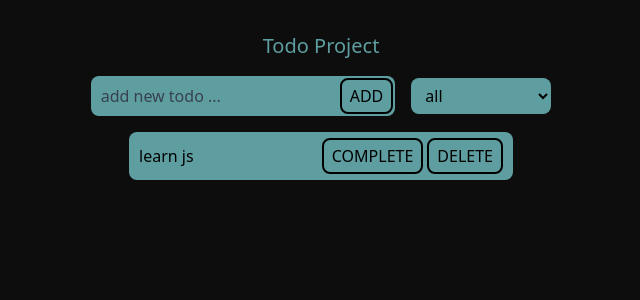
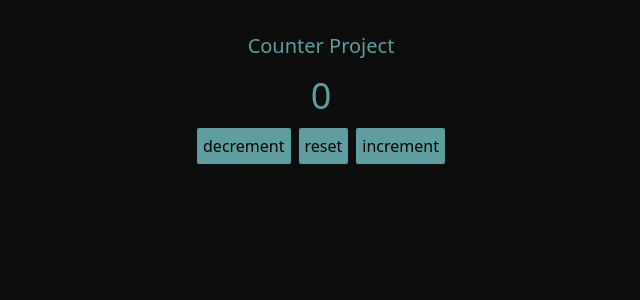
Before and after one commit to Yasharmohamadi/react-redux, a React (Create React App) app: page / in a window 1280 px wide. Shown: the top 300 px of the page, without its empty margins (319-959 px from the left). Built offline with nearby package versions, Linux system fonts and the light colour scheme.

Commit message:
add redux to project and add logic

```diff
--- a/package.json
+++ b/package.json
@@ -9,6 +9,7 @@
     "react": "^18.3.1",
     "react-dom": "^18.3.1",
     "react-scripts": "5.0.1",
+    "redux": "^5.0.1",
     "tailwind": "^4.0.0",
     "web-vitals": "^2.1.4"
   },
--- a/src/App.js
+++ b/src/App.js
@@ -1,34 +1,20 @@
-import React from "react";
+import React, { useState } from "react";
 
-export default function App() {
+export default function App({counter , onIncrement, onDecrement, onReset}) {
 	return (
 		<div class="container m-auto flex flex-col items-center justify-center">
-			<h2 class="text-xl mt-8 mb-4 text-[#5f9ea0]">Todo Project</h2>
-			<div class="flex items-center justify-center flex-row gap-4">
-				<div class="bg-[#5f9ea0] overflow-hidden rounded-lg p-0.5">
-					<input
-						class="bg-[#5f9ea0] text-black placeholder:text-gray-700 px-2 py-1 border-none outline-none"
-						placeholder="add new todo ..."
-					/>
-					<button class="rounded-lg px-2 py-1 hover:bg-black hover:text-[#5f9ea0] border-black border-2">
-						ADD
-					</button>
-				</div>
-				<select class="bg-[#5f9ea0] px-2.5 py-1.5 rounded-lg border-none outline-none cursor-pointer">
-					<option value="all">all</option>
-					<option value="completed">completed</option>
-					<option value="uncompleted">uncompleted</option>
-				</select>
-			</div>
-			<div class="flex flex-col items-center justify-center mt-4 w-96 gap-2">
-				<div class="flex items-center justify-between bg-[#5f9ea0] w-full rounded-lg px-2.5 py-1.5">
-					<span class="">learn js</span>
-					<div class="flex gap-1">
-						<button class="rounded-lg px-2 py-1 hover:bg-black hover:text-[#5f9ea0] border-black border-2">COMPLETE</button>
-						<button class="rounded-lg px-2 py-1 hover:bg-black hover:text-[#5f9ea0] border-black border-2">DELETE</button>
-					</div>
-				</div>
-
+			<h2 class="text-xl mt-8 mb-4 text-[#5f9ea0]">Counter Project</h2>
+			<div class="">
+				<h1 class="text-4xl mb-2 text-[#5f9ea0] text-center">{counter}</h1>
+				<button class="btn" id="decrement" onClick={onDecrement}>
+					decrement
+				</button>
+				<button class="btn" id="reset" onClick={onReset} >
+					reset
+				</button>
+				<button class="btn" id="increment" onClick={onIncrement}>
+					increment
+				</button>
 			</div>
 		</div>
 	);
--- /dev/null
+++ b/src/Redux/actionCreators.js
@@ -0,0 +1,11 @@
+import { counterDecrement, counterIncrement, counterReset } from "./actionType";
+
+export const incrementActionCreator = () => {
+	return { type: counterIncrement };
+};
+export const decrementActionCreator = () => {
+	return { type: counterDecrement };
+};
+export const resetActionCreator = () => {
+	return { type: counterReset };
+};
--- /dev/null
+++ b/src/Redux/actionType.js
@@ -0,0 +1,3 @@
+export const counterIncrement = 'INCREMENT'
+export const counterDecrement = 'DECREMENT'
+export const counterReset = 'RESET'
--- /dev/null
+++ b/src/Redux/reducer.js
@@ -0,0 +1,19 @@
+import { counterDecrement, counterIncrement, counterReset } from "./actionType"
+
+export const reducer = (state = 0, action) => {
+    switch(action.type) {
+        case counterIncrement: {
+            return state + 1
+        }
+        case counterReset: {
+            return 0
+        }
+        case counterDecrement: {
+            return state - 1
+        }
+        default : {
+            return state
+        }
+    }
+
+}
--- /dev/null
+++ b/src/Redux/store.js
@@ -0,0 +1,4 @@
+import { legacy_createStore } from "redux";
+import { reducer } from "./reducer";
+
+export const store = legacy_createStore(reducer)
--- a/src/index.css
+++ b/src/index.css
@@ -11,4 +11,8 @@
     body {
         background: #0d0d0d;
     }
+
+    .btn {
+        @apply bg-[#5f9ea0] border-2 border-[#5f9ea0] rounded-sm p-1 m-1 cursor-pointer hover:bg-[#0d0d0d] hover:text-[#5f9ea0]
+    }
 }
--- a/src/index.js
+++ b/src/index.js
@@ -1,11 +1,29 @@
-import React from 'react';
-import ReactDOM from 'react-dom/client';
-import App from './App';
-import './index.css'
+import React from "react";
+import ReactDOM from "react-dom/client";
+import App from "./App";
+import "./index.css";
 
-const root = ReactDOM.createRoot(document.getElementById('root'));
-root.render(
-  <React.StrictMode>
-    <App />
-  </React.StrictMode>
-);
+import { store } from "./Redux/store";
+import {
+	incrementActionCreator,
+	decrementActionCreator,
+  resetActionCreator
+} from "./Redux/actionCreators";
+
+const root = ReactDOM.createRoot(document.getElementById("root"));
+const render = () =>
+	root.render(
+		<React.StrictMode>
+			<App
+				counter={store.getState()}
+				onReset={() => store.dispatch(resetActionCreator())}
+				onIncrement={() => store.dispatch(incrementActionCreator())}
+				onDecrement={() => store.dispatch(decrementActionCreator())}
+			/>
+		</React.StrictMode>
+	);
+
+render();
+
+const unsubscribe = store.subscribe(render);
+// unsubscribe() // stop subscribing
```
Also changed, not shown: 1 other file (tests, documents, lock files or other folders).
